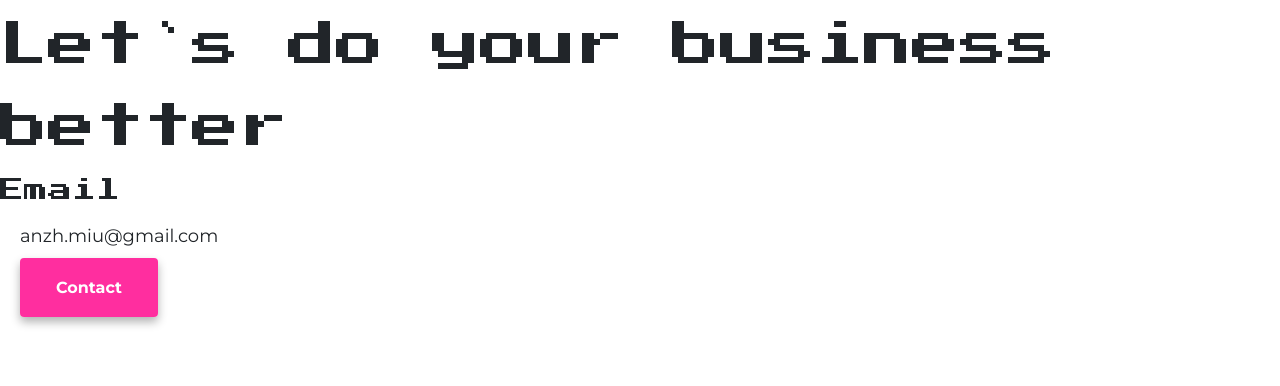
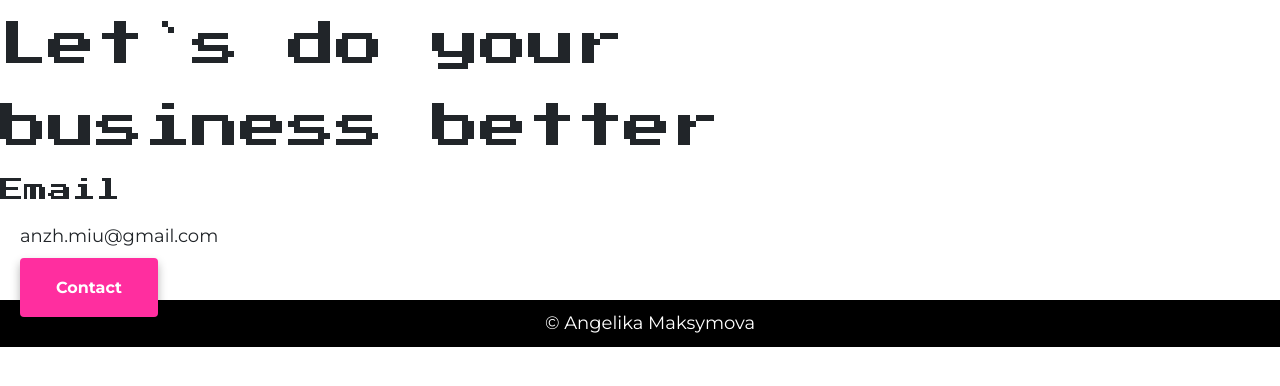
Before and after one commit to Ordrwams/Portfolio, a plain HTML site: page contact.html in a window 1280 px wide. Shown: the part 56-442 px from the top of the page. Drawn offline with nearby package versions, Linux system fonts and the light colour scheme.

```diff
--- a/contact.html
+++ b/contact.html
@@ -61,9 +61,17 @@
         </div>
       </div>
     </nav>
-    <h1>Let`s do your business better</h1>
+    <div class="contact-section">
+    <h1>Let`s do your
+      <br> business better</h1>
     <h4>Email</h4>
     <p>anzh.miu@gmail.com</p>
     <a href="mailto:anzh.miu@gmail.com" class="contact-link">Contact</a>
+    </div>
+    </div>
+    <footer>
+        <p>© Angelika Maksymova</p>
+    </footer>
+    </div>
   </body>
 </html>
```
Also changed, not shown: about.html (+1 -1 lines), index.html (+1 -1 lines).
